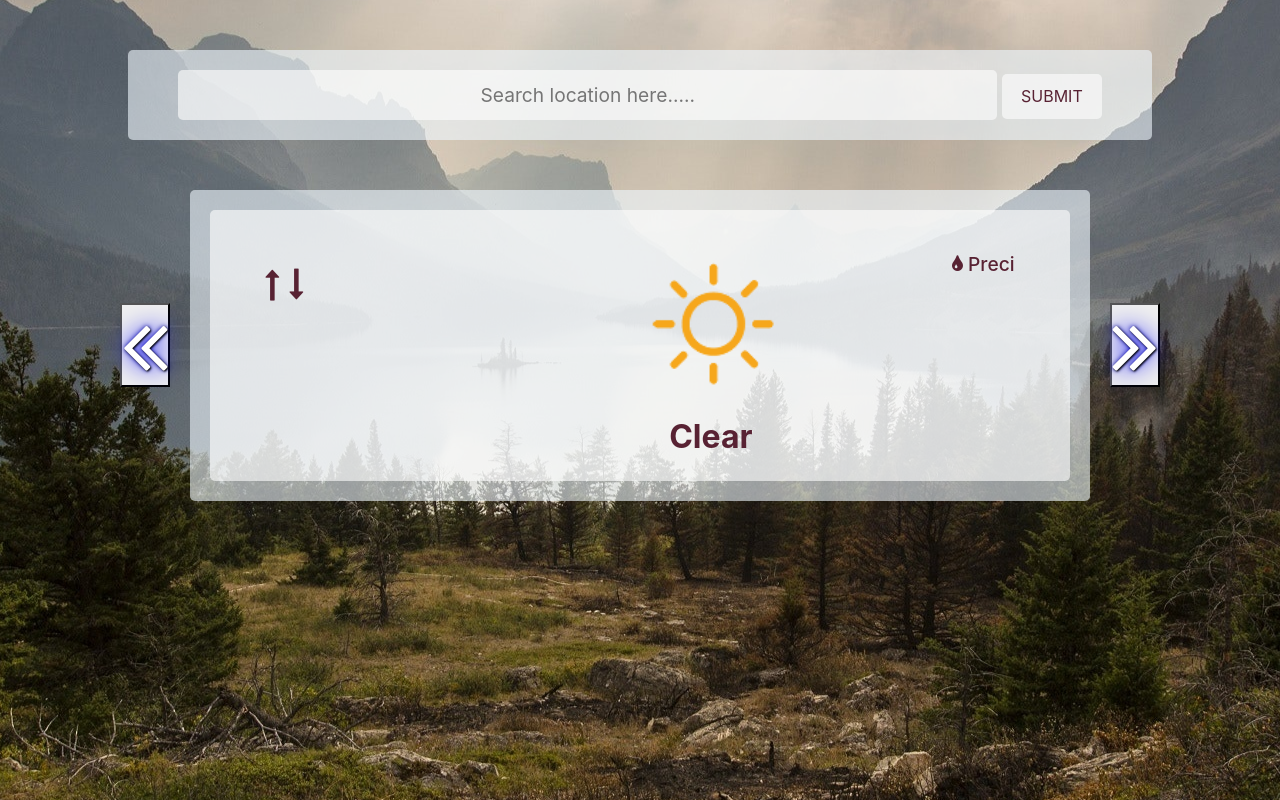
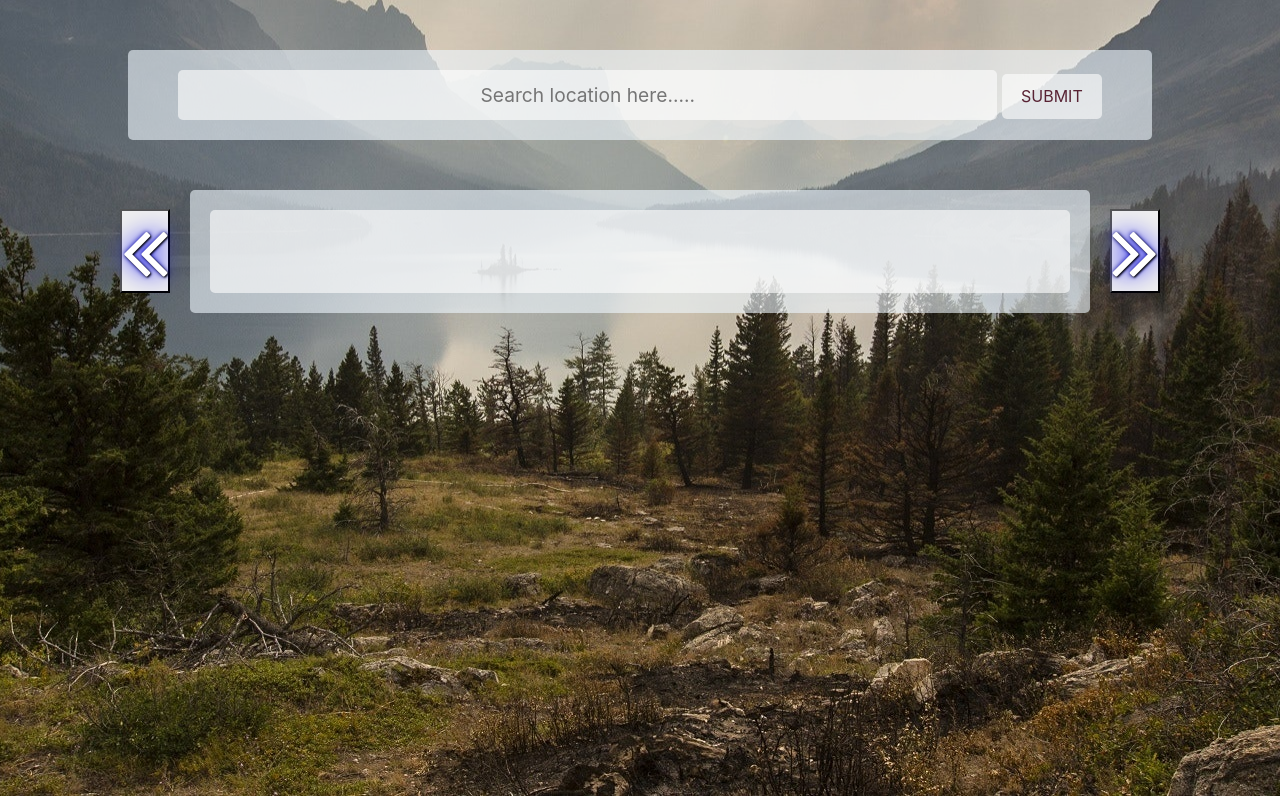
Before and after one commit to ritikakumari12/weather-website, a plain HTML site: page index.html in a window 1280 px wide. Drawn offline with nearby package versions, Linux system fonts and the light colour scheme.

Commit message:
empty div fix

```diff
--- a/app.js
+++ b/app.js
@@ -218,6 +218,8 @@ function showWeather(weather) {
     weather.main.temp - 273.15
   )}&deg;C`;
 
+  let tempSet = document.getElementById("temp-set");
+  tempSet.style.display = "block";
   let minTemp = document.getElementById("min");
   minTemp.innerHTML = `${Math.floor(
     weather.main.temp_min - 273.15
@@ -242,6 +244,8 @@ function showWeather(weather) {
   let wind = document.getElementById("wind");
   wind.innerHTML = `${(weather.wind.speed * 3.6).toFixed(2)} km/hr`;
 
+  let preciDiv = document.querySelector(".info-div .preci");
+  preciDiv.style.display = "block";
   let preci = document.getElementById("preci");
   preci.innerText = `${weather.main.humidity} %`;
 
--- a/index.html
+++ b/index.html
@@ -59,12 +59,14 @@
               </div>
               <div class="temp-div">
                 <div class="temp" id="temp"></div>
-                <div class="temp-set">
+                <div class="temp-set" id="temp-set" style="display: none;">
                   <ul>
-                    <li><i class="fa fa-long-arrow-up" aria-hidden="true"></i></li>
+                    <li>
+                      <i class="fa fa-long-arrow-down" aria-hidden="true"></i>
+                    </li>
                     <li><div class="min" id="min"></div></li>
                     <li>
-                      <i class="fa fa-long-arrow-down" aria-hidden="true"></i>
+                      <i class="fa fa-long-arrow-up" aria-hidden="true"></i>
                     </li>
                     <li><div class="max" id="max"></div></li>
                   </ul>
@@ -75,9 +77,9 @@
             <div class="col-md-3 tile-2">
               <div class="weather-type-div">
                 <div>
-                  <img id="icon" src="icons/01d.png" />
+                  <img id="icon" src="" />
                 </div>
-                <div class="weather" id="weather">Clear</div>
+                <div class="weather" id="weather"></div>
               </div>
             </div>
             <div class="col-md-3 tile-3">
@@ -88,7 +90,7 @@
 
               <div class="info-div">
                 <div class="wind" id="wind"></div>
-                <div class="preci">
+                <div class="preci" style="display: none;">
                   <ul>
                     <li><i class="fa fa-tint"></i></li>
                     <li><div id="preci">Preci</div></li>
```
